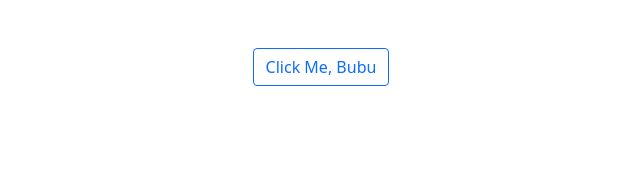
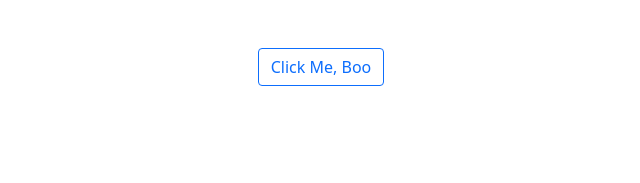
Before and after one commit to sans2929/HappyAnnivDesny, a plain HTML site: page index.html in a window 1280 px wide. Shown: the top 183 px of the page, 319-959 px from the left. Drawn offline with nearby package versions, Linux system fonts and the light colour scheme.

Commit message:
change music

```diff
--- a/index.html
+++ b/index.html
@@ -124,7 +124,7 @@
               </div>
             </div>
           </div> -->
-          <button class="btn btn-outline-primary d-flex mx-auto mt-5" data-bs-toggle="modal" href="#exampleModalToggle" role="button">Click Me, Bubu</button>
+          <button class="btn btn-outline-primary d-flex mx-auto mt-5" data-bs-toggle="modal" href="#exampleModalToggle" role="button">Click Me, Boo</button>
 
           <img class="d-flex mx-auto" src="images/malang.jpg" alt="Ocean Waves" data-bs-toggle="modal" data-bs-target="#oceanWave" style="height: 10.625rem; width: 20.625rem; margin-top: 100px; cursor: pointer;">
 
```
Also changed, not shown: love.html (+5 -5 lines), 1 other file.
